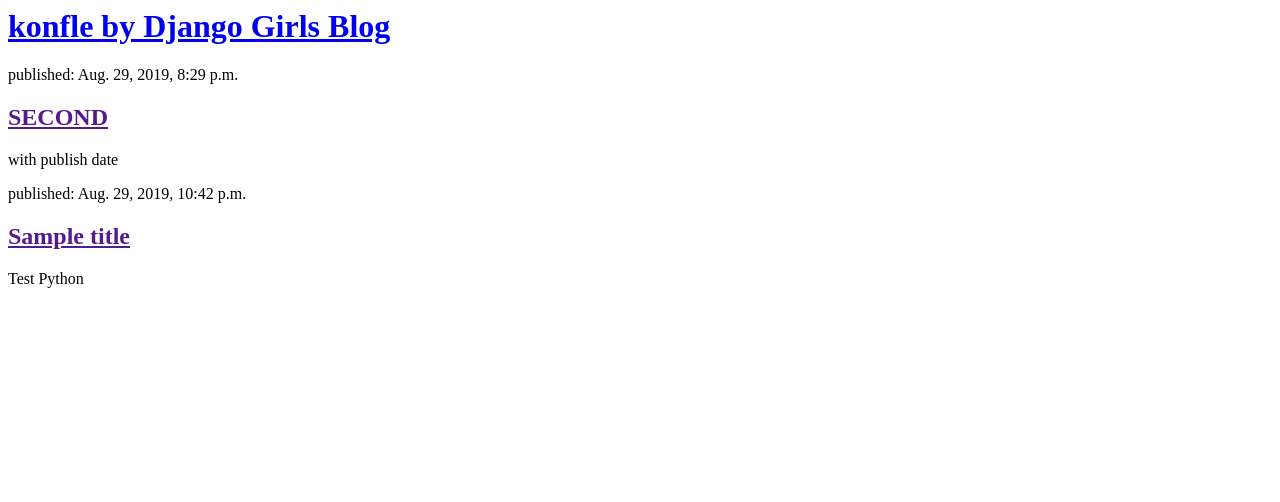
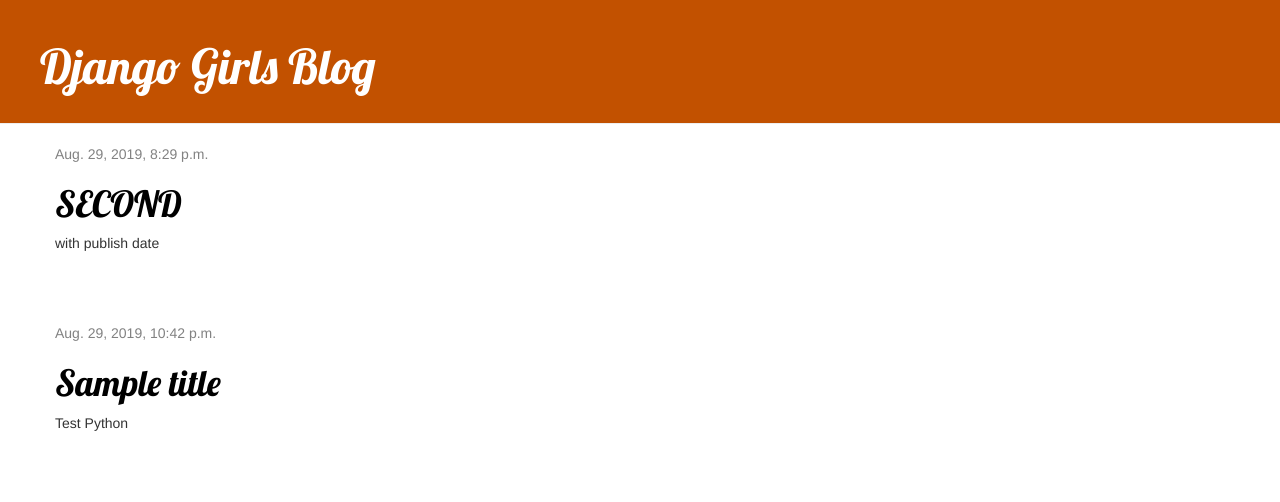
Before and after one commit to konfle/my-first-blog, a Django app: page / in a window 1280 px wide. Shown: the top 502 px of the page. Run offline with Django 3.2, Linux system fonts and the light colour scheme; data comes from the database, SQL or seed files in the repository; some libraries are stand-ins or nearby versions.

Commit message:
Added view and template for detailed blog post as well as CSS for the site.

```diff
--- /dev/null
+++ b/blog/static/css/blog.css
@@ -0,0 +1,46 @@
+.page-header {
+    background-color: #C25100;
+    margin-top: 0;
+    padding: 20px 20px 20px 40px;
+}
+
+.page-header h1, .page-header h1 a, .page-header h1 a:visited, .page-header h1 a:active {
+    color: #ffffff;
+    font-size: 36pt;
+    text-decoration: none;
+}
+
+.content {
+    margin-left: 40px;
+}
+
+h1, h2, h3, h4 {
+    font-family: 'Lobster', cursive;
+}
+
+.date {
+    color: #828282;
+}
+
+.save {
+    float: right;
+}
+
+.post-form textarea, .post-form input {
+    width: 100%;
+}
+
+.top-menu, .top-menu:hover, .top-menu:visited {
+    color: #ffffff;
+    float: right;
+    font-size: 26pt;
+    margin-right: 20px;
+}
+
+.post {
+    margin-bottom: 70px;
+}
+
+.post h1 a, .post h1 a:visited {
+    color: #000000;
+}
--- /dev/null
+++ b/blog/templates/blog/base.html
@@ -0,0 +1,25 @@
+{% load static %}
+<html>
+    <head>
+        <title>konfle by Django Girls blog</title>
+		<link rel="stylesheet" href="//maxcdn.bootstrapcdn.com/bootstrap/3.2.0/css/bootstrap.min.css">
+		<link rel="stylesheet" href="//maxcdn.bootstrapcdn.com/bootstrap/3.2.0/css/bootstrap-theme.min.css">
+		<link href="//fonts.googleapis.com/css?family=Lobster&subset=latin,latin-ext" rel="stylesheet" type="text/css">
+		<link rel="stylesheet" href="{% static 'css/blog.css' %}">
+
+
+    </head>
+    <body>
+		<div class="page-header">
+        <h1><a href="/">Django Girls Blog</a></h1>
+		</div>
+		<div class="content container">
+			<div class="row">
+				<div class="col-md-8">
+					{% block content %}
+					{% endblock %}
+				</div>
+			</div>
+		</div>
+	</body>
+</html>
--- a/blog/templates/blog/post_list.html
+++ b/blog/templates/blog/post_list.html
@@ -1,18 +1,12 @@
-<html>
-    <head>
-        <title>konfle by Django Girls blog</title>
-    </head>
-    <body>
-       <div>
-			<h1><a href="/">konfle by Django Girls Blog</a></h1>
-		</div>
-
-		{% for post in posts %}
-			<div>
-				<p>published: {{ post.published_date }}</p>
-				<h2><a href="">{{ post.title }}</a></h2>
-				<p>{{ post.text|linebreaksbr }}</p>
-			</div>
-		{% endfor %}
-    </body>
-</html>
+{% extends 'blog/base.html' %}
+{% block content %}
+    {% for post in posts %}
+        <div class="post">
+            <div class="date">
+                {{ post.published_date }}
+            </div>
+            <h1><a href="{% url 'post_detail' pk=post.pk %}">{{ post.title }}</a></h1>
+            <p>{{ post.text|linebreaksbr }}</p>
+        </div>
+    {% endfor %}
+{% endblock %}
--- a/blog/urls.py
+++ b/blog/urls.py
@@ -3,4 +3,5 @@
 
 urlpatterns = [
     path('', views.post_list, name='post_list'),
+    path('post/<int:pk>/', views.post_detail, name='post_detail'),
 ]
--- a/blog/views.py
+++ b/blog/views.py
@@ -1,5 +1,6 @@
 from django.shortcuts import render
 from django.utils import timezone
+from django.shortcuts import render, get_object_or_404
 from .models import Post
 
 #Homepage post list
@@ -7,3 +8,7 @@
     # posts name of Queryset
     posts = Post.objects.filter(published_date__lte=timezone.now()).order_by('published_date')
     return render(request, 'blog/post_list.html', {'posts' : posts})
+#Details view from selected post
+def post_detail(request, pk):
+    post = get_object_or_404(Post, pk=pk)
+    return render(request, 'blog/post_detail.html', {'post': post})
--- a/mysite/urls.py
+++ b/mysite/urls.py
@@ -19,4 +19,5 @@
 urlpatterns = [
     path('admin/', admin.site.urls),
     path('', include('blog.urls')),
+
 ]
```
Also changed, not shown: blog/templates/blog/post_detail.html (added, +13 -0 lines).
